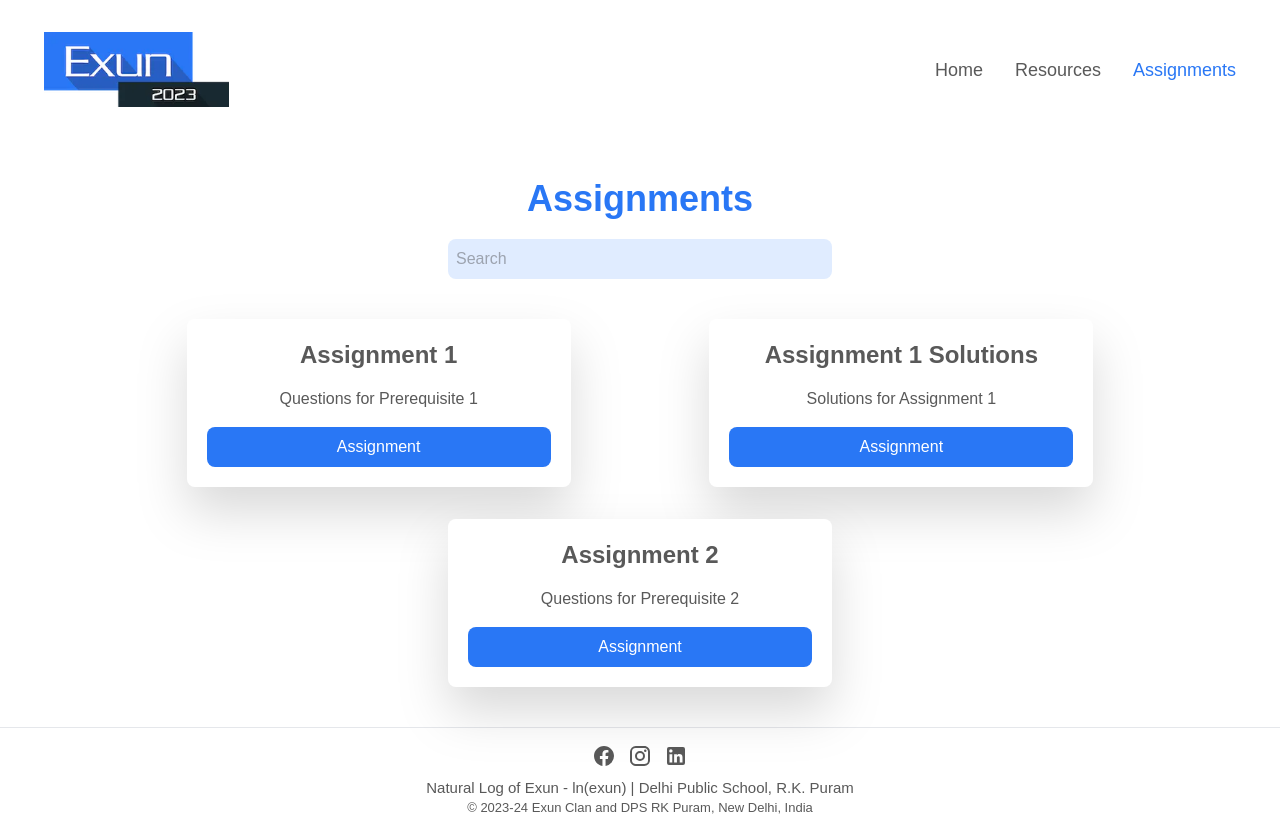
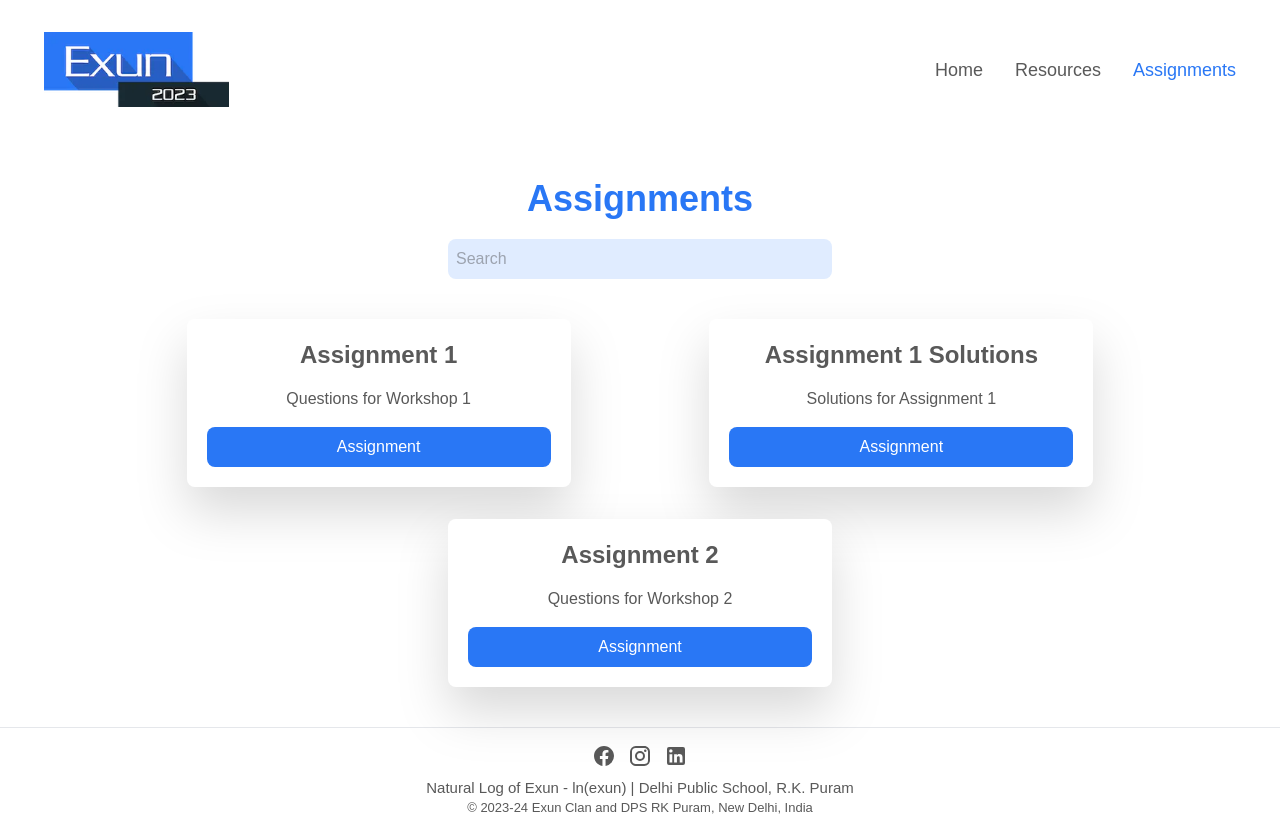
Before and after one commit to Ashmit25/ada-website, a Next.js app: page /assignments in a window 1280 px wide. Built offline with nearby package versions, Linux system fonts and the light colour scheme; a web font is replaced by a local one.

Commit message:
add: analytics

```diff
--- a/app/layout.tsx
+++ b/app/layout.tsx
@@ -3,6 +3,7 @@ import { Chivo } from "next/font/google";
 import "./globals.css";
 import Navbar from "@/components/Navbar";
 import Footer from "@/components/Footer";
+import { Analytics } from "@vercel/analytics/react";
 
 const chivo = Chivo({ subsets: ["latin"] });
 
@@ -19,6 +20,7 @@ export default function RootLayout({
   return (
     <html lang="en">
       <body className={chivo.className}>
+        <Analytics />
         <Navbar />
         {children}
         <Footer />
--- a/data/assignments.json
+++ b/data/assignments.json
@@ -1,7 +1,7 @@
 [
   {
     "title": "Assignment 1",
-    "description": "Questions for Prerequisite 1",
+    "description": "Questions for Workshop 1",
     "link": "https://docs.google.com/document/d/1XjTsvfVwM8NaDwWkoJpJetTy1XR9dyzkQIBTJdzd93s/edit?usp=sharing"
   },
   {
@@ -11,7 +11,7 @@
   },
   {
     "title": "Assignment 2",
-    "description": "Questions for Prerequisite 2",
-    "link": "https://docs.google.com/presentation/d/1upxBPAh8g2OCv0u7v7cFYB75akoqA_lLAfQxuxk7Ba8/edit?usp=sharing"
+    "description": "Questions for Workshop 2",
+    "link": "https://docs.google.com/document/d/1IeMI6bGdo-fHcZWZvXlvujITU9ik2bNRxPcXQbY5skI/edit?usp=sharing"
   }
 ]
--- a/package.json
+++ b/package.json
@@ -9,6 +9,7 @@
     "lint": "next lint"
   },
   "dependencies": {
+    "@vercel/analytics": "^1.1.1",
     "next": "13.5.6",
     "react": "^18",
     "react-dom": "^18",
```
Also changed, not shown: data/resources.json (+11 -5 lines), 2 other files (tests, documents, lock files or other folders).
